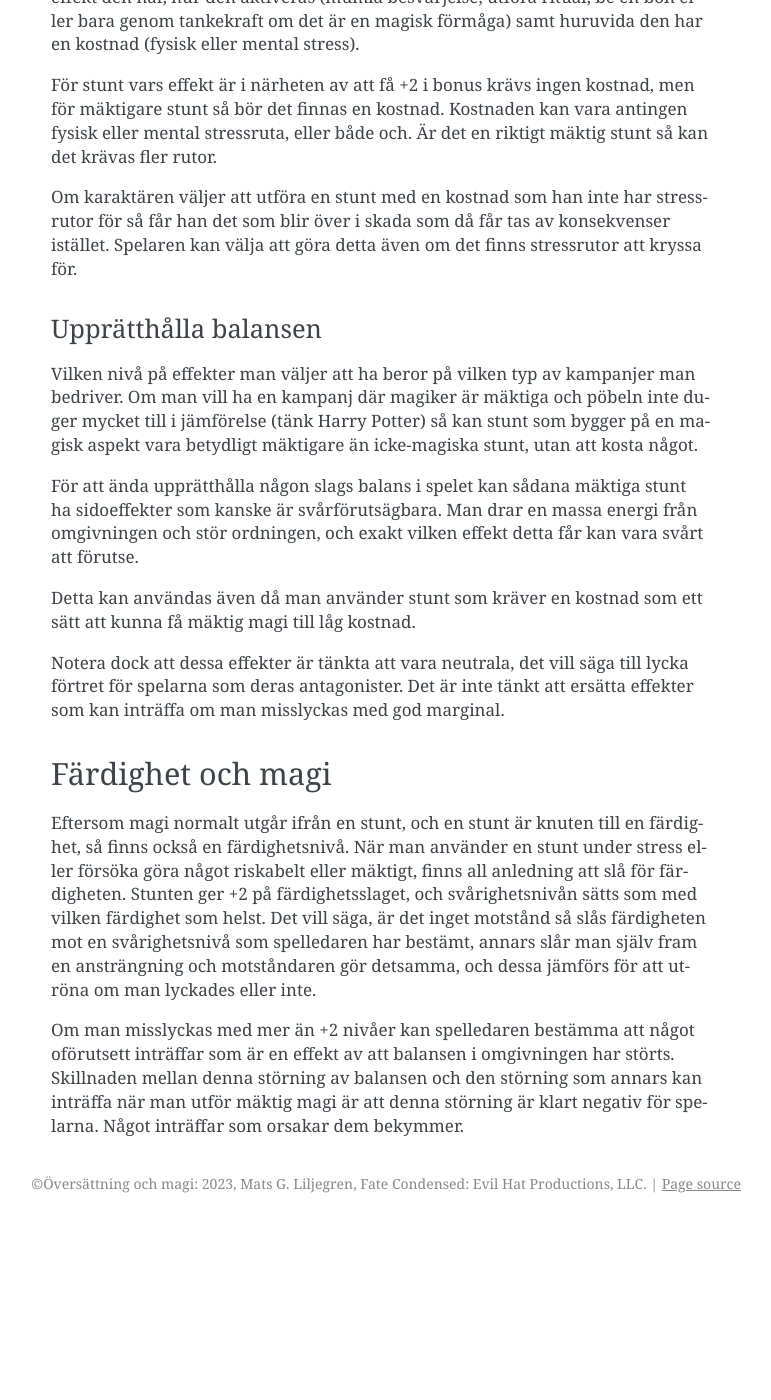
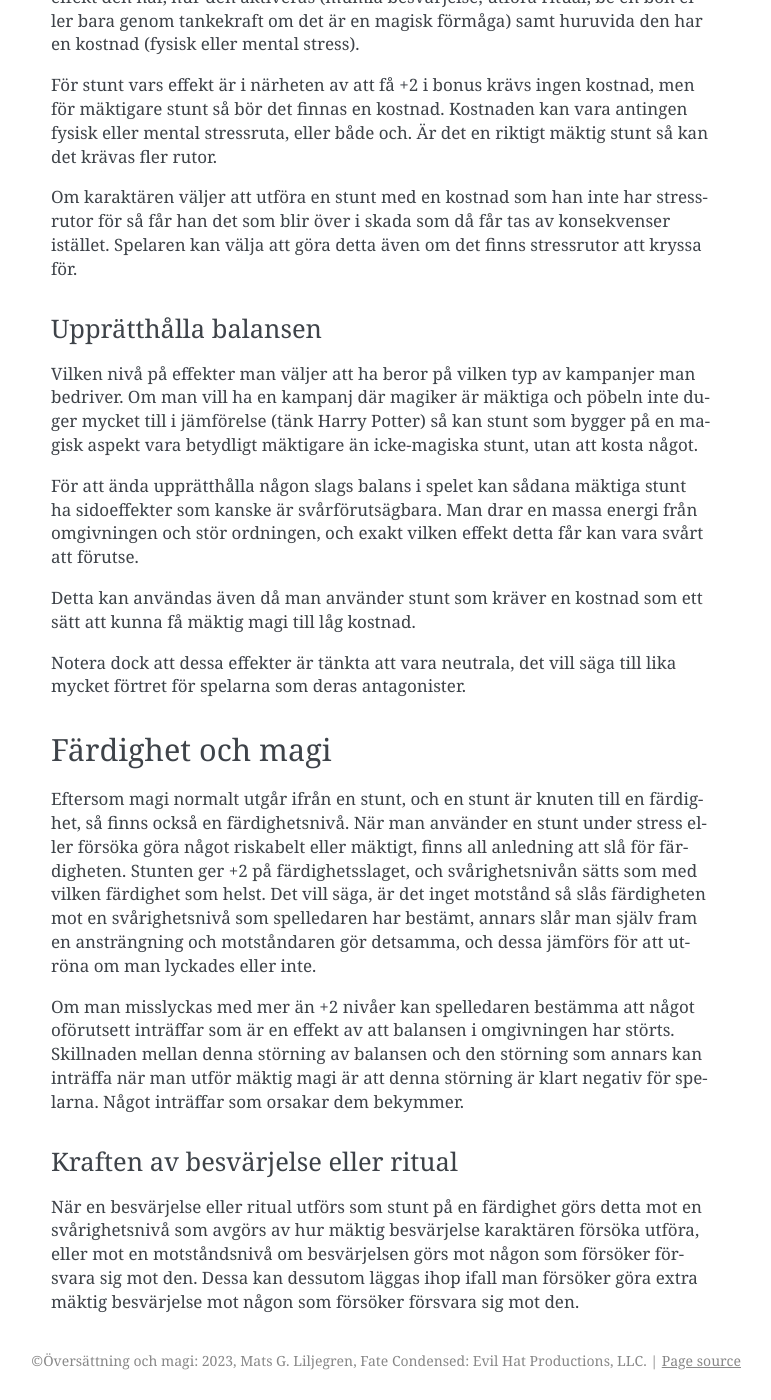
Before and after one commit to matslil/fate-condensed-svenska, a Sphinx documentation site: the page built from docs/source/magi.rst, in a window 1280 px wide and 1400 px high, scrolled down 1317 px. Shown: the whole window, without its empty margins (369-1140 px from the left). Built offline with Sphinx 7.4.7, drawn with Linux system fonts in a browser that asks for light colours; before the commit the page ends 2540 px from its top, so only the background shows below that; some of the changed text lies outside the part shown.

```diff
--- a/docs/source/magi.rst
+++ b/docs/source/magi.rst
@@ -38,7 +38,7 @@
 
 Detta kan användas även då man använder stunt som kräver en kostnad som ett sätt att kunna få mäktig magi till låg kostnad.
 
-Notera dock att dessa effekter är tänkta att vara neutrala, det vill säga till lycka förtret för spelarna som deras antagonister. Det är inte tänkt att ersätta effekter som kan inträffa om man misslyckas med god marginal.
+Notera dock att dessa effekter är tänkta att vara neutrala, det vill säga till lika mycket förtret för spelarna som deras antagonister.
 
 Färdighet och magi
 ==================
@@ -46,3 +46,8 @@
 Eftersom magi normalt utgår ifrån en stunt, och en stunt är knuten till en färdighet, så finns också en färdighetsnivå. När man använder en stunt under stress eller försöka göra något riskabelt eller mäktigt, finns all anledning att slå för färdigheten. Stunten ger +2 på färdighetsslaget, och svårighetsnivån sätts som med vilken färdighet som helst. Det vill säga, är det inget motstånd så slås färdigheten mot en svårighetsnivå som spelledaren har bestämt, annars slår man själv fram en ansträngning och motståndaren gör detsamma, och dessa jämförs för att utröna om man lyckades eller inte.
 
 Om man misslyckas med mer än +2 nivåer kan spelledaren bestämma att något oförutsett inträffar som är en effekt av att balansen i omgivningen har störts. Skillnaden mellan denna störning av balansen och den störning som annars kan inträffa när man utför mäktig magi är att denna störning är klart negativ för spelarna. Något inträffar som orsakar dem bekymmer.
+
+Kraften av besvärjelse eller ritual
+-----------------------------------
+
+När en besvärjelse eller ritual utförs som stunt på en färdighet görs detta mot en svårighetsnivå som avgörs av hur mäktig besvärjelse karaktären försöka utföra, eller mot en motståndsnivå om besvärjelsen görs mot någon som försöker försvara sig mot den. Dessa kan dessutom läggas ihop ifall man försöker göra extra mäktig besvärjelse mot någon som försöker försvara sig mot den.
```
Also changed, not shown: 1 other file.
